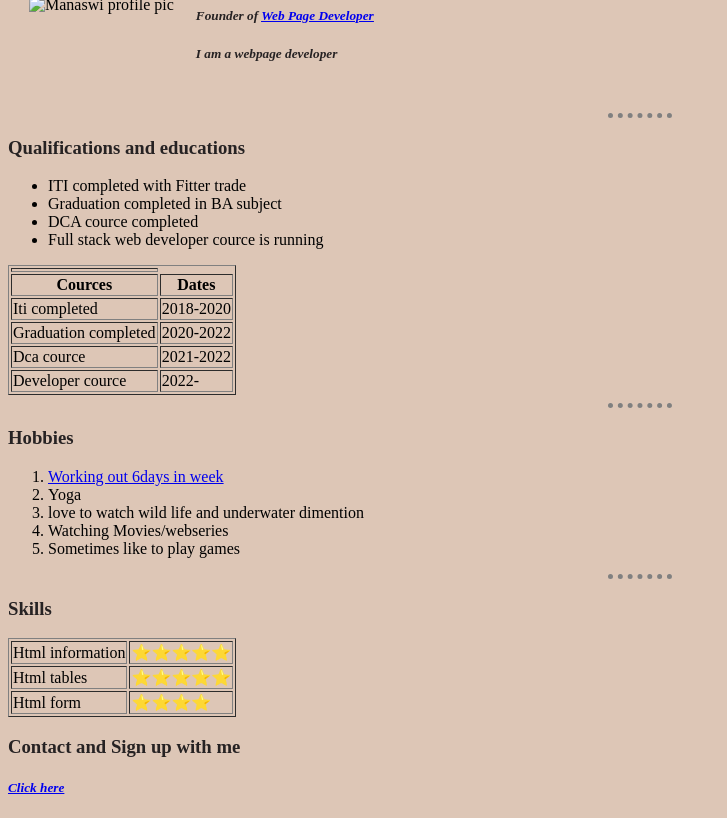
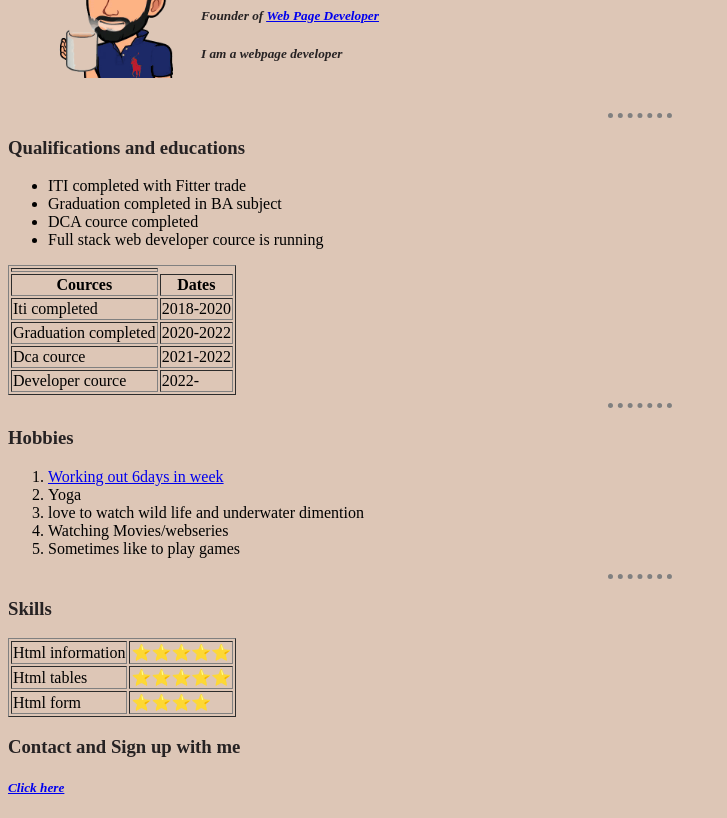
Before and after one commit to manaswi111/Blessed, a plain HTML site: page index.html in a window 1280 px wide. Shown: the part 102-920 px from the top of the page, without its empty margins (0-727 px from the left). Drawn offline with Linux system fonts and the light colour scheme.

Commit message:
Update index.html

```diff
--- a/index.html
+++ b/index.html
@@ -14,7 +14,7 @@
 <body>
     <table cellspacing="20">
         <tr>
-            <td><img src="done.gif" width="150px" alt="Manaswi profile pic">
+            <td><img src="11.gif" width="150px" alt="Manaswi profile pic">
             </td>
             <td>
                 <h1><b>Manaswi Barai </b></h1>
```
